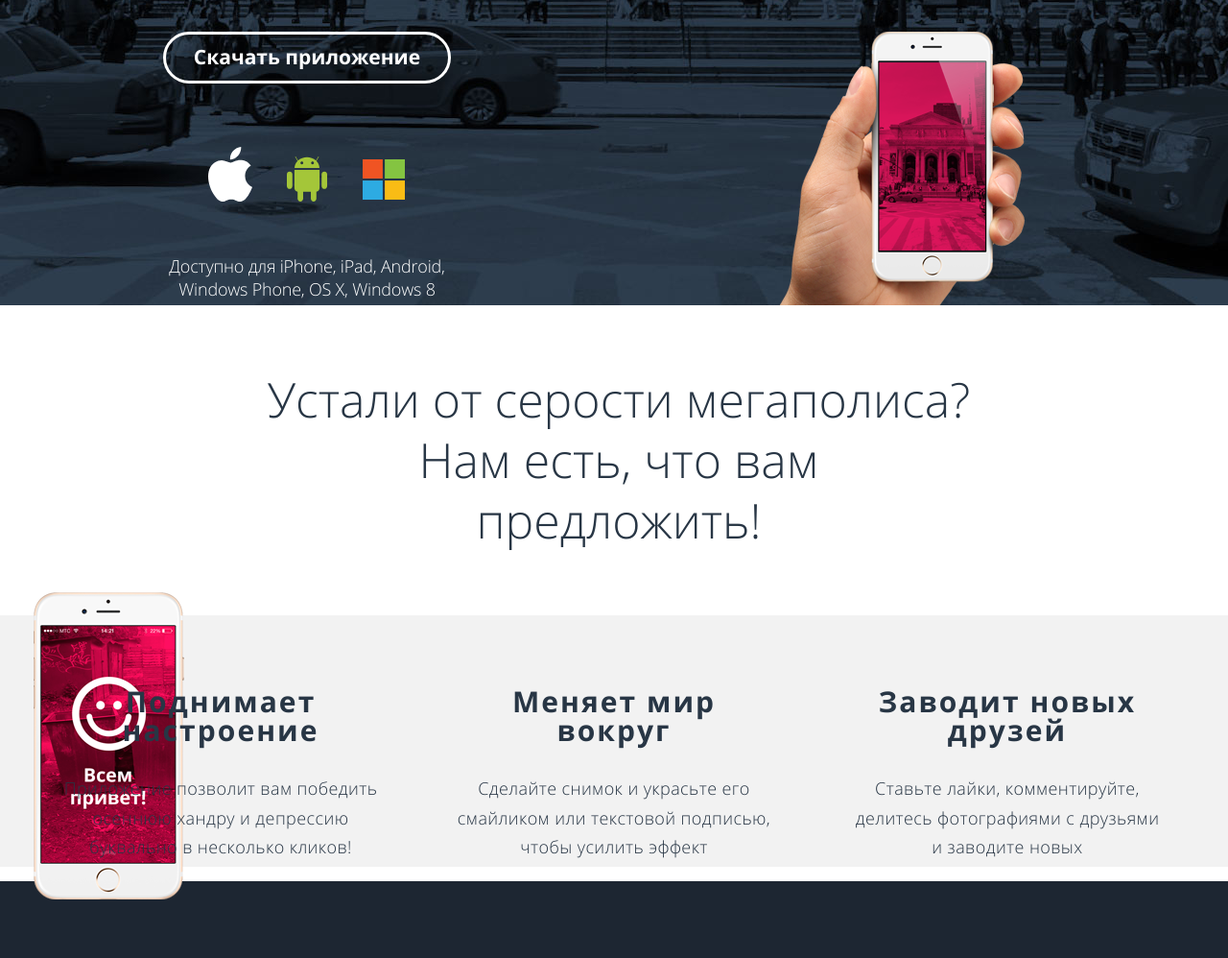
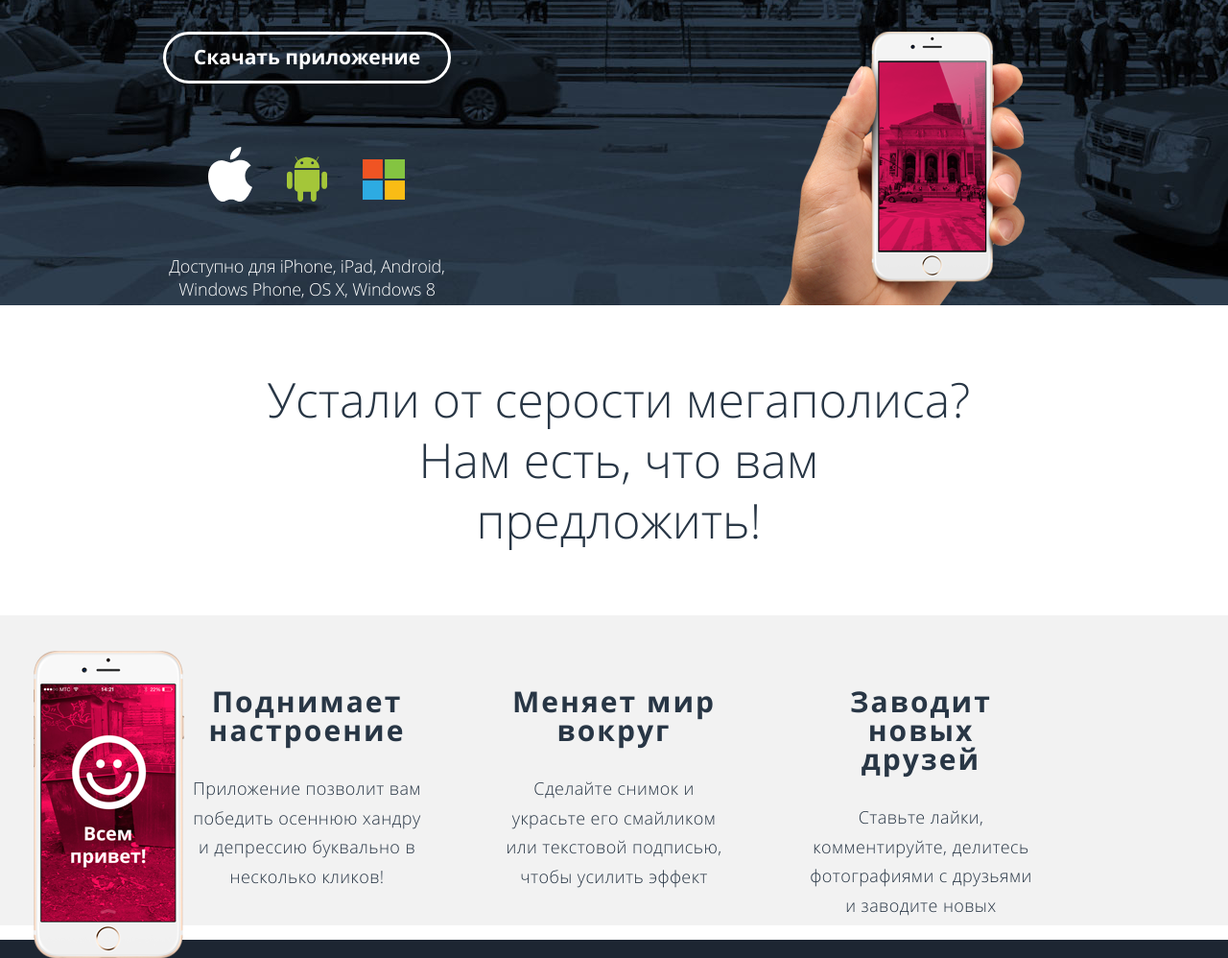
Before and after one commit to AlekseyLyubimov/1249147-pink-18, a website: page source/index.html in a window 1280 px wide. Shown: the part 415-1413 px from the top of the page at 96% size. Before the commit the page ends 1352 px from the top, so only its background shows below. Drawn offline with nearby package versions, Linux system fonts and the light colour scheme; files that its build step writes are made by us from their sources.

Commit message:
dec 3 corrections

```diff
--- a/source/index.html
+++ b/source/index.html
@@ -61,15 +61,15 @@
           <p class="feature-block__header-line container">Нам есть, что вам предложить!</p>
         </h2>
         <ul class="feature-block__feature-list">
-          <li class="feature-block__feature container">
+          <li class="feature-block__feature">
             <h3 class="feature-block__feature-name">Поднимает настроение</h3>
             <p class="feature-block__feature-text">Приложение позволит вам победить осеннюю хандру и депрессию буквально в несколько кликов!</p>
           </li>
-          <li class="feature-block__feature container">
+          <li class="feature-block__feature">
             <h3 class="feature-block__feature-name">Меняет мир вокруг</h3>
             <p class="feature-block__feature-text">Сделайте снимок и украсьте его смайликом или текстовой подписью, чтобы усилить эффект</p>
           </li>
-          <li class="feature-block__feature container">
+          <li class="feature-block__feature">
             <h3 class="feature-block__feature-name">Заводит новых друзей</h3>
             <p class="feature-block__feature-text">Ставьте лайки, комментируйте, делитесь фотографиями с друзьями и заводите новых</p>
           </li>
--- a/source/less/blocks/feature-block.less
+++ b/source/less/blocks/feature-block.less
@@ -76,13 +76,15 @@
 
 .feature-block__feature {
 
-width: 320px;
+width: 270px;
+margin-left: auto;
+margin-right: auto;
 
   @media (min-width: @tablet-width) {
+    margin: 0;
     box-sizing: border-box;
     width: 295px;
     align-self: flex-end;
-    padding-left: 330px;
     padding-right: 20px;
   }
 
--- a/source/less/blocks/featured-block.less
+++ b/source/less/blocks/featured-block.less
@@ -5,6 +5,8 @@
   margin-bottom: 20px;
   text-align: left;
   padding-bottom: 10px;
+  margin-right: auto;
+  margin-left: auto;
 
   @media (min-width: @tablet-width) {
     height: 455px;
--- a/source/less/blocks/page-header.less
+++ b/source/less/blocks/page-header.less
@@ -17,12 +17,12 @@
   display: flex;
   justify-content: space-between;
   align-items: center;
+  box-sizing: border-box;
 
 
   @media (min-width: @tablet-width) {
     height: 110px;
     border-bottom: none;
-    box-sizing: border-box;
   }
 }
 
--- a/source/less/globals/scaffolding.less
+++ b/source/less/globals/scaffolding.less
@@ -1,4 +1,6 @@
 body {
+  margin: 0;
+
   background-color: @background-dark;
 
   font-family: "OpenSans", "Arial", sans-serif;
```
